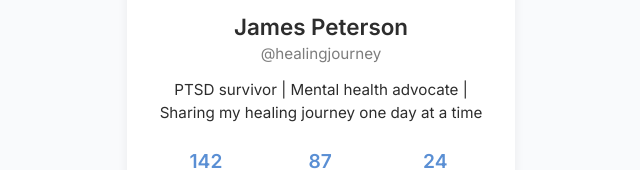
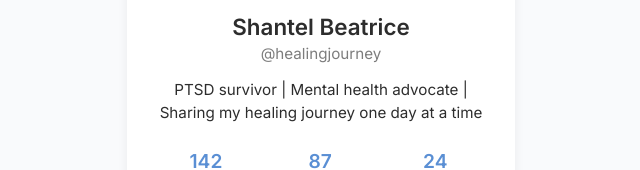
Before and after one commit to Shantelbett/PTSD-Coach, a plain HTML site: page profile.html in a window 1280 px wide. Shown: the part 235-405 px from the top of the page, 319-959 px from the left. Drawn offline with Linux system fonts and the light colour scheme.

Commit message:
added beatruce

```diff
--- a/profile.html
+++ b/profile.html
@@ -576,7 +576,7 @@
                     <i class="fas fa-pencil-alt"></i>
                 </div>
             </div>
-            <h2 class="profile-name">James Peterson</h2>
+            <h2 class="profile-name">Shantel Beatrice</h2>
             <div class="profile-username">@healingjourney</div>
             <p class="profile-bio">
                 PTSD survivor | Mental health advocate | Sharing my healing journey one day at a time
```
